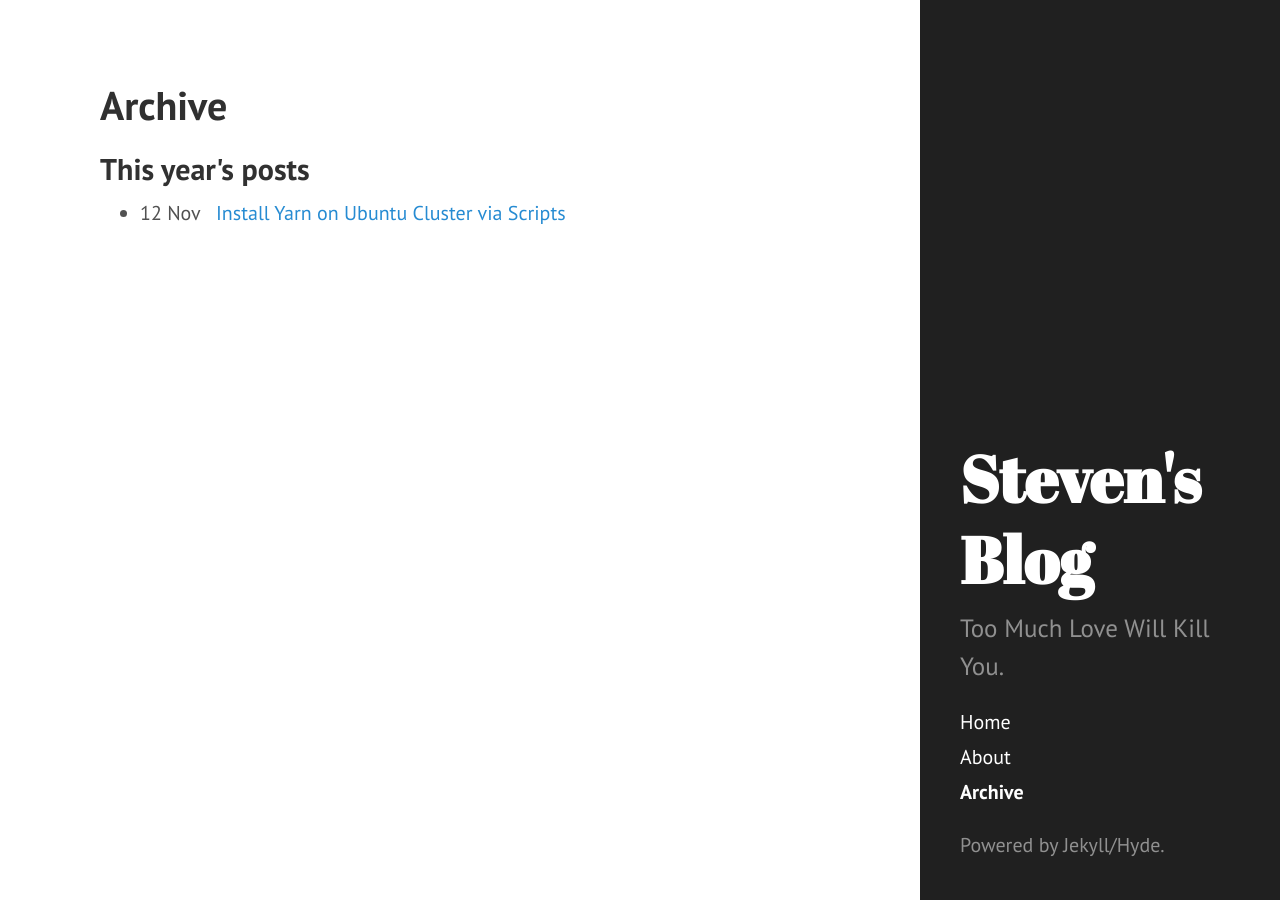
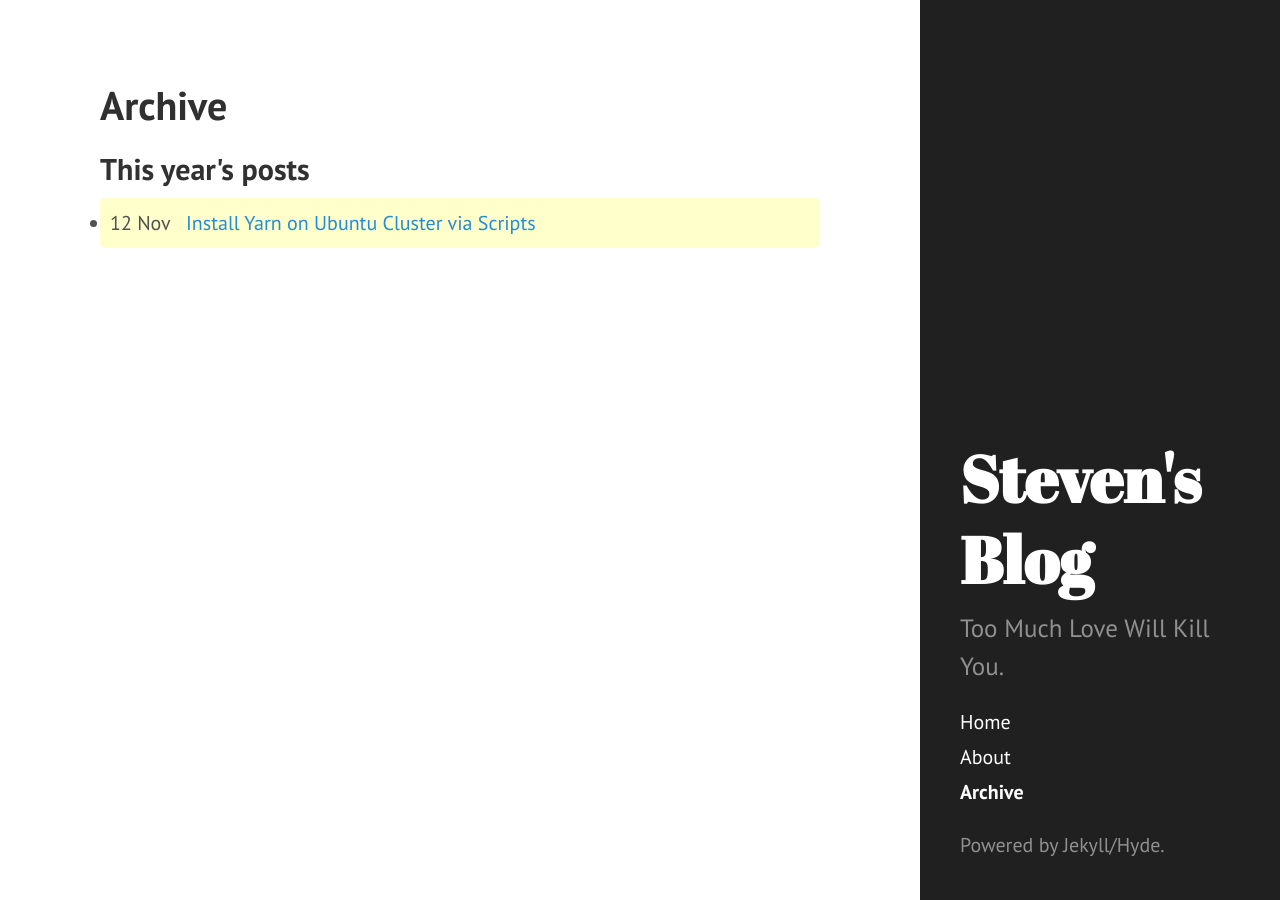
Before and after one commit to legatoo/legatoo.github.io, a Jekyll site: the page built from archive.md, in a window 1280 px wide. Built offline with Jekyll 4.4.1, drawn with Linux system fonts in a browser that asks for light colours; Markdown is read by kramdown in place of the engine named in the settings.

Commit message:
add archive page

```diff
--- a/_config.yml
+++ b/_config.yml
@@ -12,7 +12,7 @@ tagline:          '--- I know too many Stevens.'
 description:      'Too Much Love Will Kill You.'
 url:              http://legato.ninja
 baseurl:          http://legatoo.github.io/
-# baseurl:
+# baseurl:          /
 
 
 author:
--- a/public/css/hyde.css
+++ b/public/css/hyde.css
@@ -166,6 +166,17 @@ a.sidebar-nav-item:focus {
   }
 }
 
+.this{
+  -webkit-border-radius:5px;
+  -moz-border-radius:5px;
+  -ms-border-radius:5px;
+  -o-border-radius:5px;
+  border-radius:5px;
+  background-color:#ffc;
+  margin-left:0;padding:10px;
+  }#archive
+
+.this li:last-child{margin-bottom:0}
 
 
 /*
```
